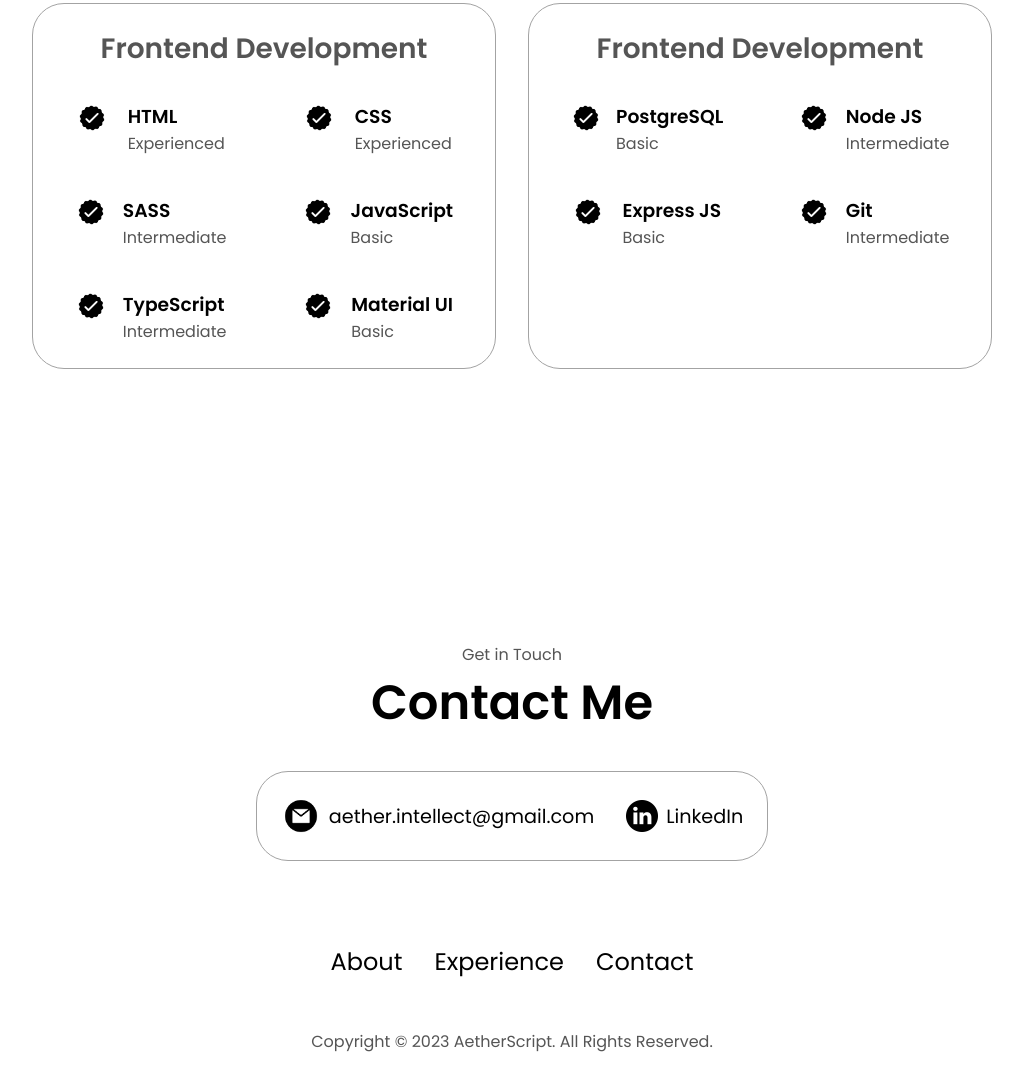
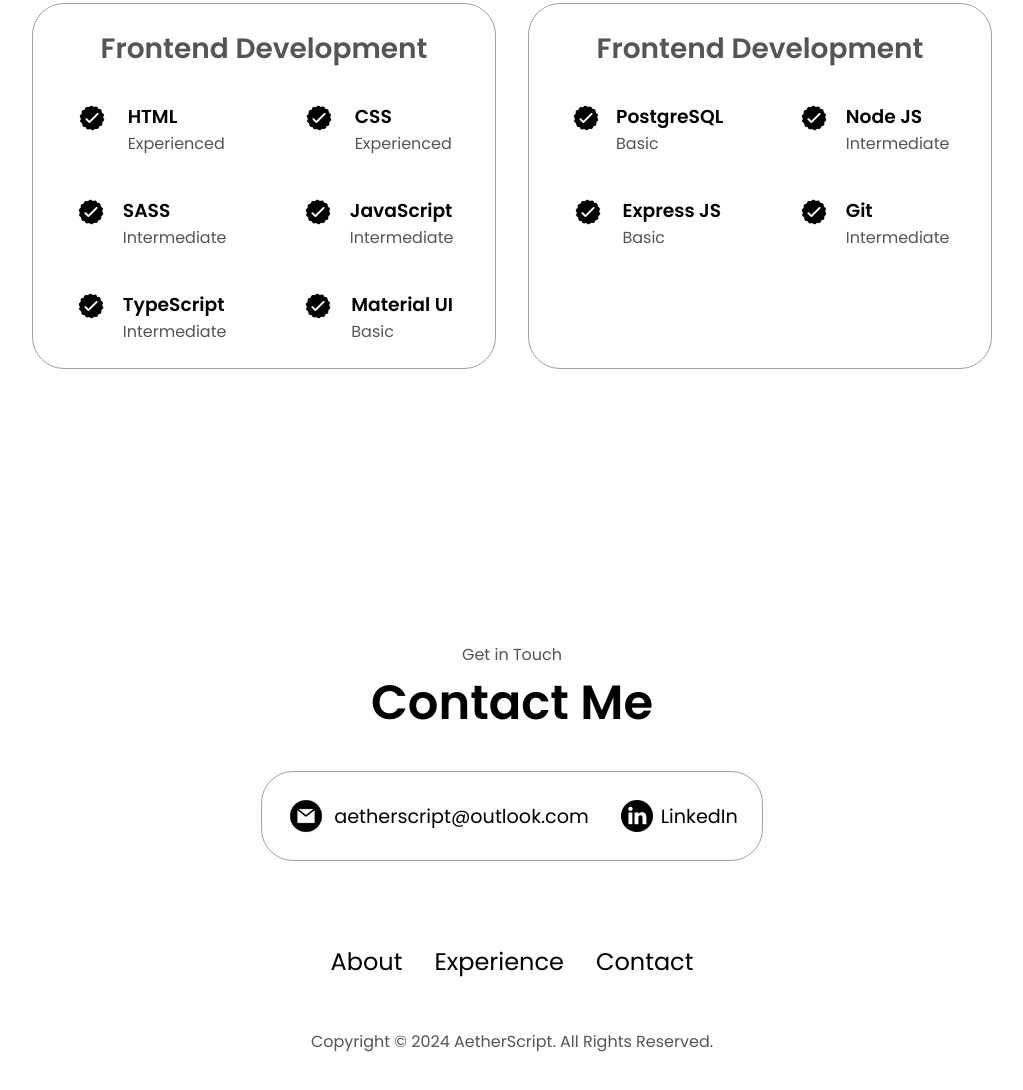
Before and after one commit to aetherscript/aetherscript.github.io, a plain HTML site: page index.html in a window 1280 px wide. Shown: the part 1822-2912 px from the top of the page, without its empty margins (128-1151 px from the left). Drawn offline with Linux system fonts and the light colour scheme.

Commit message:
Update index.html

```diff
--- a/index.html
+++ b/index.html
@@ -161,7 +161,7 @@
                 />
                 <div>
                   <h3>JavaScript</h3>
-                  <p>Basic</p>
+                  <p>Intermediate</p>
                 </div>
               </article>
               <article>
@@ -250,7 +250,7 @@
             alt="Email icon"
             class="icon contact-icon email-icon"
           />
-          <p><a href="mailto:examplemail@gmail.com">aether.intellect@gmail.com</a></p>
+          <p><a href="mailto:aetherscript@outlook.com">aetherscript@outlook.com</a></p>
         </div>
         <div class="contact-info-container">
           <img
@@ -272,7 +272,7 @@
           </ul>
         </div>
       </nav>
-      <p>Copyright &#169; 2023 AetherScript. All Rights Reserved.</p>
+      <p>Copyright &#169; 2024 AetherScript. All Rights Reserved.</p>
     </footer>
     <script src="script.js"></script>
   </body>
```
